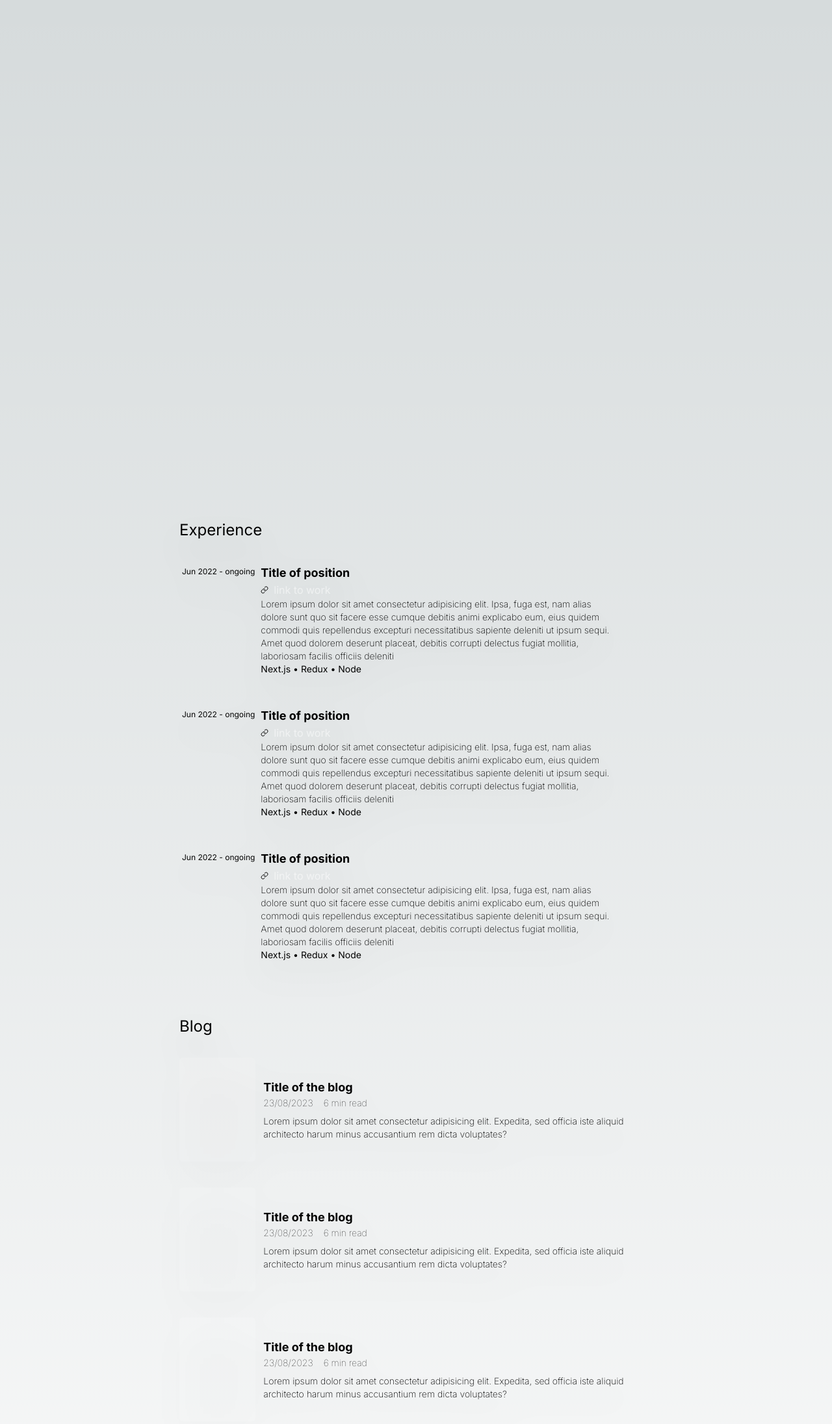
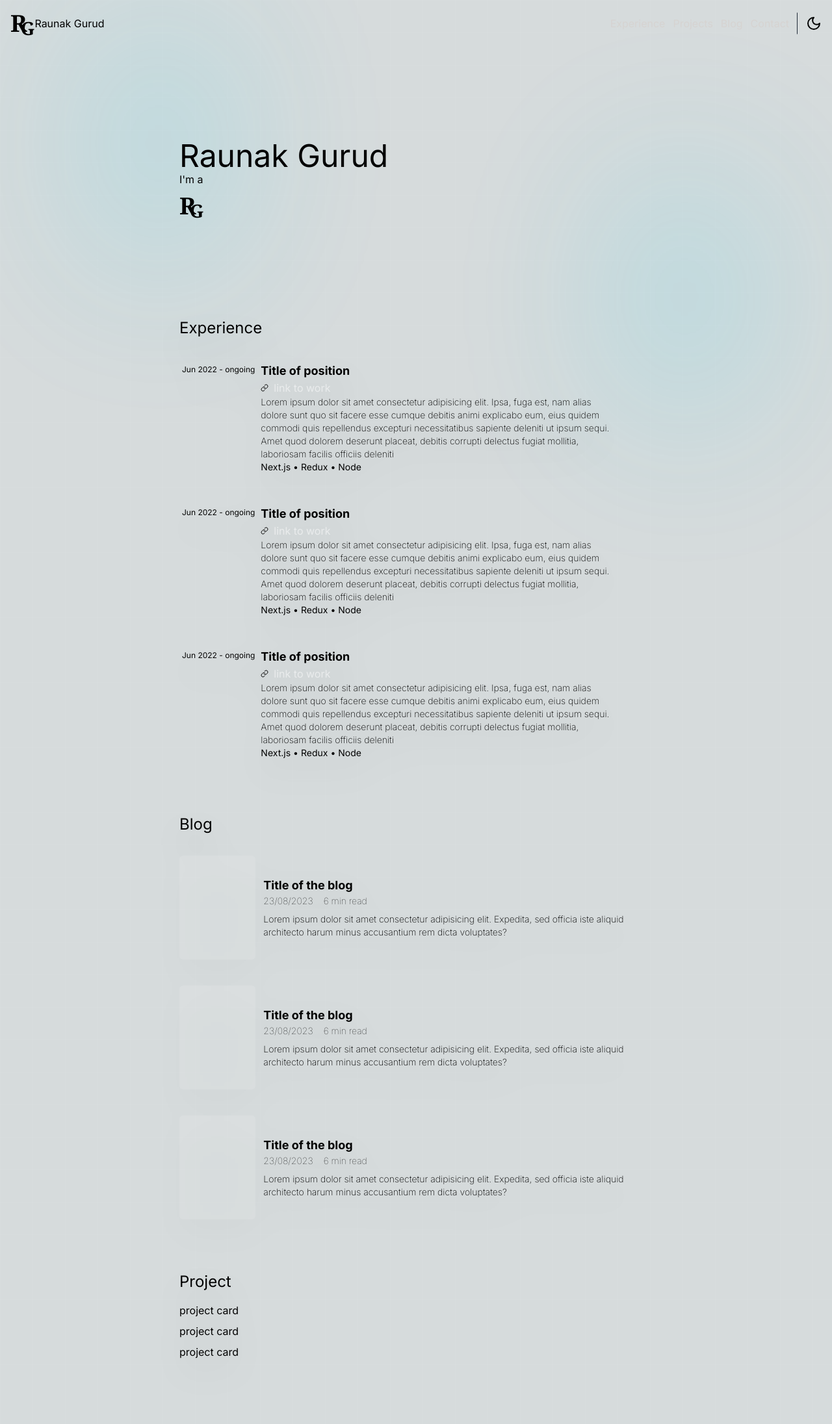
Before and after one commit to raunakgurud09/empty-next13, a Next.js app: page / in a window 1280 px wide. Shown: the top 2192 px of the page at 65% size. Built offline with nearby package versions, Linux system fonts and the light colour scheme.

Commit message:
fix: project section and header added

```diff
--- a/app/layout.tsx
+++ b/app/layout.tsx
@@ -1,3 +1,4 @@
+import Header from '@/components/header'
 import './globals.css'
 import type { Metadata } from 'next'
 import { Inter } from 'next/font/google'
@@ -16,7 +17,10 @@ export default function RootLayout({
 }) {
   return (
     <html lang="en">
-      <body className={inter.className}>{children}</body>
+      <body className={`${inter.className} grid-class`}>
+        <Header />
+        {children}
+      </body>
     </html>
   )
 }
--- a/app/page.tsx
+++ b/app/page.tsx
@@ -1,25 +1,16 @@
 import Blog from "@/components/blog";
 import Experience from "@/components/experience";
+import Main from "@/components/main";
+import Project from "@/components/project";
 
 export default function Home() {
   return (
-    <main className="grid">
-
-      <section className='mx-auto h-screen'>
-        <div className="absolute top-0 left-0 right-0">
-          <div className="absolute left-52 top-1 -z-10 overflow-visible opacity-20">
-            {/* <div className="circle-1 -z-10 h-[400px] w-[200px] rounded-full bg-cyan-400 mix-blend-multiply blur-[128px]" /> */}
-          </div>
-
-          <div className="absolute right-36 top-60 -z-10 overflow-visible opacity-20">
-            {/* <div className="circle-1 -z-10 h-[400px] w-[200px] rounded-full bg-cyan-400 mix-blend-multiply blur-[128px]" /> */}
-          </div>
-        </div>
-      </section>
-
+    <main className="">
       <div className="flex flex-col w-full md:w-[760px] mx-auto space-y-16">
+        <Main />
         <Experience />
         <Blog />
+        <Project />
       </div>
       <section className="h-screen "></section>
     </main>
--- /dev/null
+++ b/components/header.tsx
@@ -0,0 +1,25 @@
+import { Moon } from "lucide-react";
+import Signature from "./signature";
+
+export default function Header() {
+  return (
+    <div className="w-full  px-4 py-2 flex justify-between">
+      <div className="flex items-center justify-center">
+        <Signature />
+        <div>Raunak Gurud</div>
+      </div>
+      <div className="flex space-x-3  items-center justify-center">
+        <ul className="flex space-x-3">
+          <li className="text-stone-300 hover:text-cyan-400 hover:cursor-pointer">Experience</li>
+          <li className="text-stone-300 hover:text-cyan-400 hover:cursor-pointer">Projects</li>
+          <li className="text-stone-300 hover:text-cyan-400 hover:cursor-pointer">Blog</li>
+          <li className="text-stone-300 hover:text-cyan-400 hover:cursor-pointer">Contact</li>
+        </ul>
+        <span className="h-[60%] border border-white/10 border-l-gray-800"></span>
+        <div>
+          <Moon />
+        </div>
+      </div>
+    </div>
+  )
+}
--- /dev/null
+++ b/components/main.tsx
@@ -0,0 +1,27 @@
+import React from 'react'
+import Signature from './signature'
+
+
+export default function Main() {
+  return (
+    <div className=''>
+      <section className='flex flex-col w-full mx-auto space-y-4 px-4 mt-32 mb-20 '>
+        <div className="absolute top-0 left-0 right-0">
+          <div className="absolute left-10 md:left-32 top-1 -z-10 overflow-visible opacity-20">
+            <div className="circle-1 -z-10 h-[400px] w-[200px] rounded-full bg-cyan-400 mix-blend-multiply blur-[128px]" />
+          </div>
+          <div className="absolute right-36 top-60 -z-10 overflow-visible opacity-20">
+            <div className="circle-1 -z-10 h-[400px] w-[200px] rounded-full bg-cyan-400 mix-blend-multiply blur-[128px]" />
+          </div>
+        </div>
+        <div>
+          <h1 className='text-5xl'>Raunak Gurud</h1>
+          I&apos;m a
+          <div>
+            <Signature />
+          </div>
+        </div>
+      </section>
+    </div>
+  )
+}
--- /dev/null
+++ b/components/project.tsx
@@ -0,0 +1,27 @@
+
+export default function Project() {
+  return (
+    <section className="flex flex-col w-full mx-auto space-y-4 drop-shadow-2xl">
+      <h3 className="text-2xl px-4">Project</h3>
+      <div className="flex flex-col space-y-2">
+        {
+          [...Array(3)].map((_, i) => (
+            <div className="px-4" key={i}>
+              <ProjectCard />
+            </div>
+          ))
+        }
+      </div>
+
+
+    </section>
+  )
+}
+
+function ProjectCard() {
+  return (
+    <div>
+      project card
+    </div>
+  )
+}
--- /dev/null
+++ b/components/signature.tsx
@@ -0,0 +1,21 @@
+import Link from 'next/link';
+
+export default function Signature() {
+  return (
+    <Link href="/">
+      <>
+        <div className="flex items-center">
+          <span className="z-10 font-serif text-4xl font-bold text-primary-700">
+            R
+          </span>
+          <span className="-ml-[.6rem] mt-[0.9rem] font-serif text-[1.75rem] font-bold text-primary-500 z-0">
+            G
+          </span>
+          {/* <span className="mt-1 text-xl font-medium">raunakgurud.com</span> */}
+          {/* <span className="mt-1 text-xl font-medium">raunakgurud</span> */}
+          {/* <span className="mt-1 text-xl font-medium">raunak</span> */}
+        </div>
+      </>
+    </Link>
+  );
+}
```
